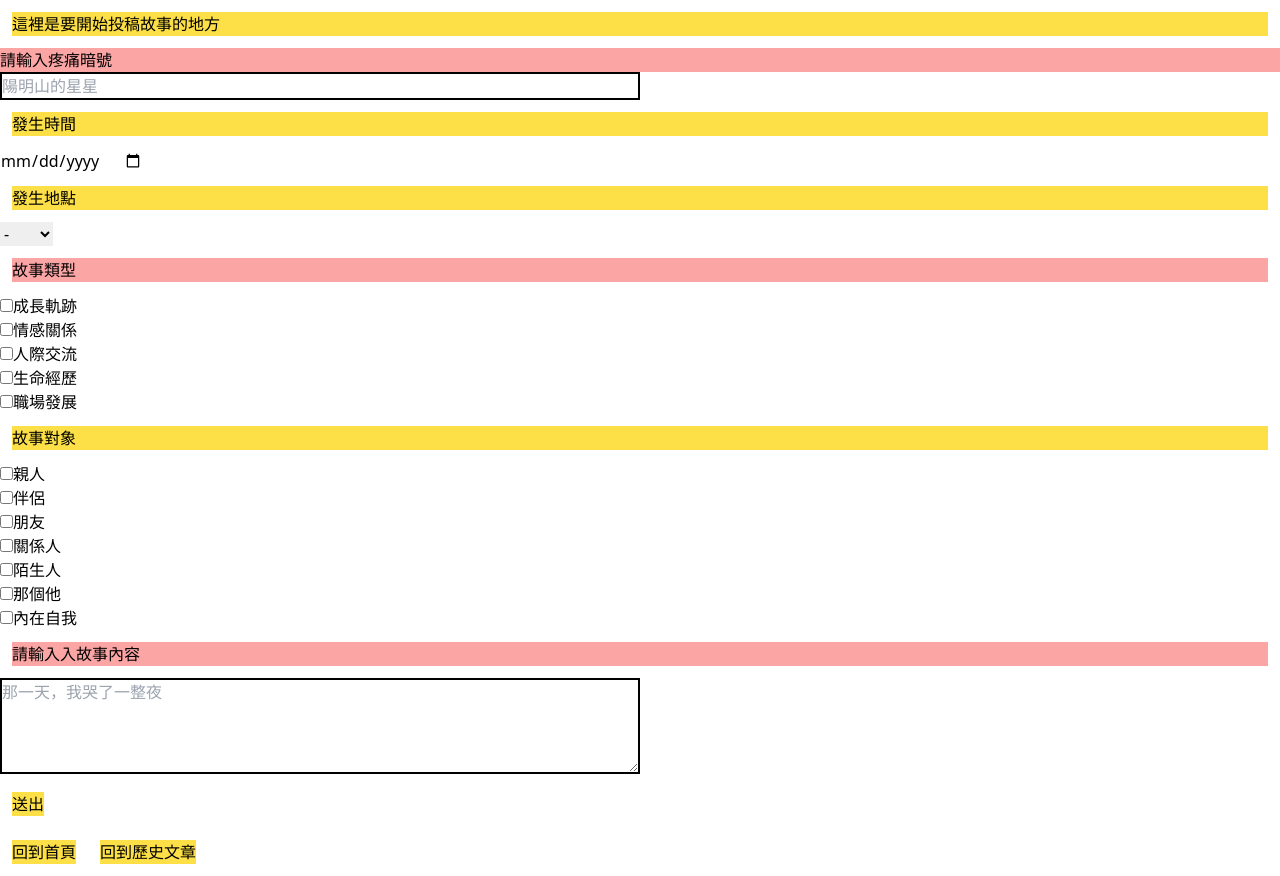
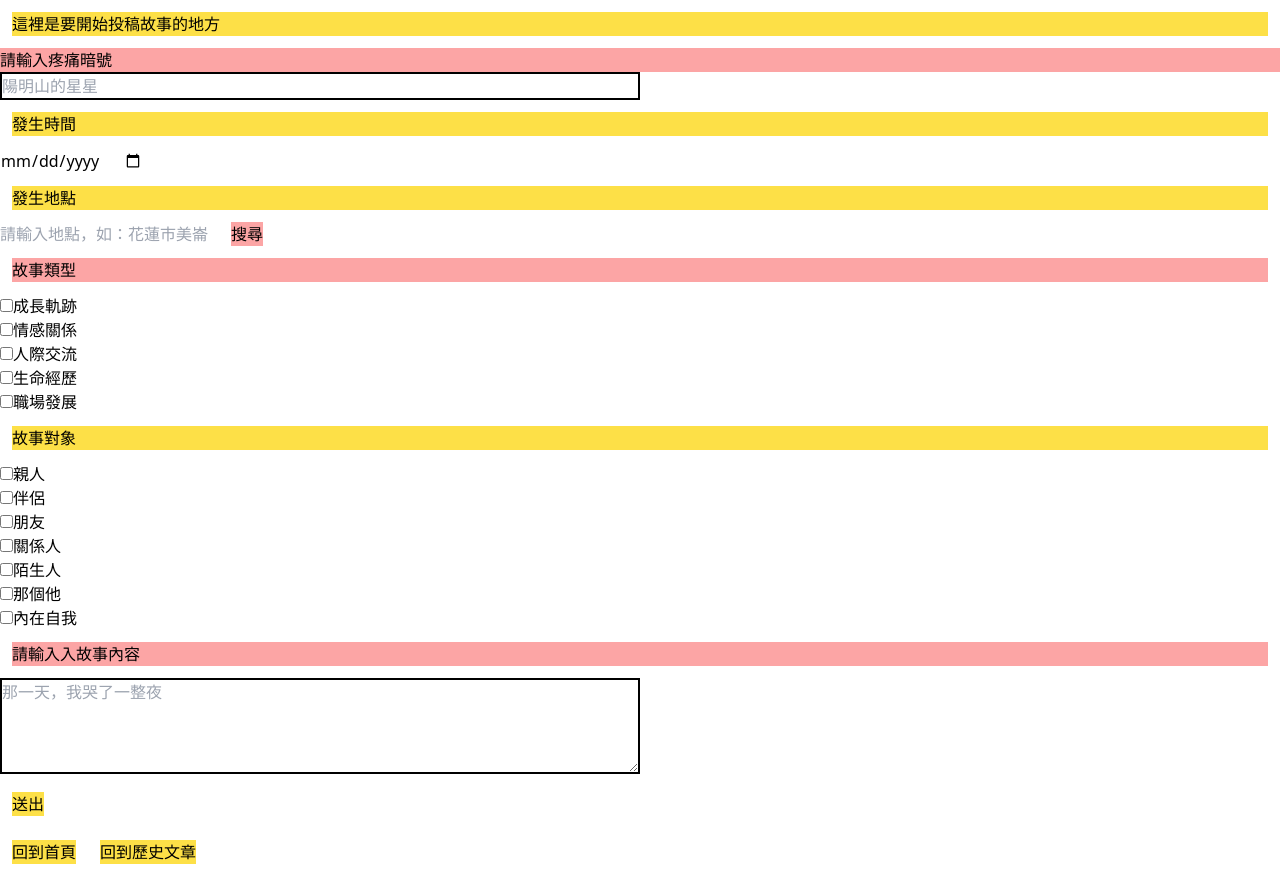
Before and after one commit to milk88084/Personal-Project, a React (Vite) app in the folder Painshelter/: page /edit in a window 1280 px wide. Built offline with nearby package versions, Linux system fonts and the light colour scheme.

Commit message:
feat(firestore): adjust location data storage format and update saving functionality.

```diff
--- a/Painshelter/package.json
+++ b/Painshelter/package.json
@@ -14,9 +14,11 @@
     "firebase": "^10.10.0",
     "firebaseui": "^6.1.0",
     "gsap": "^3.12.5",
+    "leaflet": "^1.9.4",
     "mapbox-gl": "^3.2.0",
     "react": "^18.2.0",
     "react-dom": "^18.2.0",
+    "react-leaflet": "^4.2.1",
     "react-router-dom": "^6.22.3",
     "recharts": "^2.12.4",
     "zustand": "^4.5.2"
--- a/Painshelter/src/App.jsx
+++ b/Painshelter/src/App.jsx
@@ -129,7 +129,7 @@ function App() {
             return (
               <div className="border-2 border-black  m-3 w-1/4 " key={index}>
                 <p>疼痛暗號：{story.title}</p>
-                <p>故事地點：{story.location}</p>
+                <p>故事地點：{story.location.name}</p>
                 <button onClick={() => handleVisitAthor(story.userId)}>
                   點我看作者
                 </button>
--- /dev/null
+++ b/Painshelter/src/components/LocationSearch.jsx
@@ -0,0 +1,65 @@
+import { useFormInput } from "../utils/hooks/useFormInput";
+import { useState } from "react";
+import { MapContainer, TileLayer, Marker, Popup } from "react-leaflet";
+import "leaflet/dist/leaflet.css";
+import { useLoginState } from "../utils/zustand";
+
+const LocationSearch = () => {
+  const { locationSerach, setLocationSearch } = useLoginState();
+  const [locationState, setLocationState] = useState();
+  const storyLocation = useFormInput();
+  const locationArray = [];
+
+  const handleSearch = async () => {
+    if (!storyLocation.value) return;
+
+    const url = `https://nominatim.openstreetmap.org/search?format=json&q=${encodeURIComponent(
+      storyLocation.value
+    )}`;
+
+    try {
+      const response = await fetch(url);
+      const data = await response.json();
+      if (data && data.length > 0) {
+        const { name, lat, lon } = data[0];
+        locationArray.push({ name, lat, lon });
+        setLocationSearch(locationArray);
+        setLocationState({ name, lat, lon });
+      }
+    } catch (error) {
+      console.error("Error fetching data: ", error);
+    }
+  };
+
+  console.log(locationSerach);
+
+  return (
+    <div>
+      <input
+        type="text"
+        value={storyLocation.value}
+        onChange={storyLocation.onChange}
+        placeholder="請輸入地點，如：花蓮市美崙"
+      />
+      <button className="bg-red-300" onClick={handleSearch}>
+        搜尋
+      </button>
+
+      {locationState &&
+        !isNaN(locationState.lat) &&
+        !isNaN(locationState.lon) && (
+          <MapContainer
+            center={[locationState.lat, locationState.lon]}
+            zoom={13}
+            style={{ height: "400px", width: "100%" }}
+          >
+            <TileLayer url="https://{s}.tile.openstreetmap.org/{z}/{x}/{y}.png" />
+            <Marker position={[locationState.lat, locationState.lon]}>
+              <Popup>{storyLocation.value}</Popup>
+            </Marker>
+          </MapContainer>
+        )}
+    </div>
+  );
+};
+export default LocationSearch;
--- a/Painshelter/src/main.jsx
+++ b/Painshelter/src/main.jsx
@@ -2,7 +2,7 @@ import React from "react";
 import ReactDOM from "react-dom/client";
 import App from "./App.jsx";
 import "./index.css";
-import { BrowserRouter, Routes, Route, Link } from "react-router-dom";
+import { BrowserRouter, Routes, Route } from "react-router-dom";
 import Login from "./pages/Login/index.jsx";
 import Signup from "./pages/Signup/index.jsx";
 import History from "./pages/History/index.jsx";
@@ -10,6 +10,7 @@ import Disagree from "./pages/Disagree/index.jsx";
 import Help from "./pages/Help/index.jsx";
 import Edit from "./pages/Edit/index.jsx";
 import VisitAuthor from "./pages/VisitAuthor/index.jsx";
+import Openrouteservice from "./components/LocationSearch.jsx";
 
 ReactDOM.createRoot(document.getElementById("root")).render(
   <React.StrictMode>
@@ -23,6 +24,7 @@ ReactDOM.createRoot(document.getElementById("root")).render(
         <Route path="help" element={<Help />} />
         <Route path="edit" element={<Edit />} />
         <Route path="visit" element={<VisitAuthor />} />
+        <Route path="go" element={<Openrouteservice />} />
       </Routes>
     </BrowserRouter>
   </React.StrictMode>
--- a/Painshelter/src/pages/Disagree/index.jsx
+++ b/Painshelter/src/pages/Disagree/index.jsx
@@ -7,6 +7,7 @@ export default function Disagree() {
     <div>
       <p>請你加油，不溫柔就不要來這裡</p>
       <h1>不要當個壞蛋</h1>
+
       <button className="bg-green-400 m-6" onClick={() => navigate("/")}>
         返回首頁
       </button>
--- a/Painshelter/src/pages/Edit/index.jsx
+++ b/Painshelter/src/pages/Edit/index.jsx
@@ -1,19 +1,24 @@
 import React from "react";
 import { useNavigate } from "react-router-dom";
-import locationData from "../../utils/data/location.json";
 import { useLoginState } from "../../utils/zustand.js";
 import { useFormInput } from "../../utils/hooks/useFormInput.jsx";
 import { useCheckboxInput } from "../../utils/hooks/useCheckboxInput.jsx";
 import { db } from "../../utils/firebase/firebase.jsx";
-import { Timestamp, addDoc, collection, updateDoc } from "firebase/firestore";
+import {
+  Timestamp,
+  addDoc,
+  collection,
+  updateDoc,
+  arrayUnion,
+} from "firebase/firestore";
+import LocationSearch from "../../components/LocationSearch.jsx";
 
 export default function Edit() {
   const navigate = useNavigate();
-  const { getLoginUserId } = useLoginState();
+  const { getLoginUserId, getLocationSearch } = useLoginState();
   const postStory = useFormInput();
   const storyTitle = useFormInput();
   const storyTime = useFormInput();
-  const storyLocation = useFormInput();
   const localStorageUserId = window.localStorage.getItem("userId");
   const storyTypeData = [
     "成長軌跡",
@@ -34,12 +39,14 @@ export default function Edit() {
   const storyType = useCheckboxInput(storyTypeData);
   const storyFigure = useCheckboxInput(storyFigureData);
 
+  console.log(getLocationSearch());
+
   const handleSubmit = async (event) => {
     // alert("Your favorite flavor is: ");
     event.preventDefault();
     console.log(storyTitle.value);
     console.log(storyTime.value);
-    console.log(storyLocation.value);
+    console.log(getLocationSearch());
     console.log(storyType.getSortedCheckedValues());
     console.log(storyFigure.getSortedCheckedValues());
     console.log(postStory.value);
@@ -48,7 +55,7 @@ export default function Edit() {
       const docRef = await addDoc(collection(db, "posts"), {
         title: storyTitle.value,
         time: storyTime.value,
-        location: storyLocation.value,
+        location: getLocationSearch(),
         type: storyType.getSortedCheckedValues(),
         figure: storyFigure.getSortedCheckedValues(),
         story: postStory.value,
@@ -58,11 +65,12 @@ export default function Edit() {
       await updateDoc(docRef, { storyId: docRef.id });
       console.log("Document written with ID: ", docRef.id);
       console.log(getLoginUserId());
+      alert("成功提交：" + storyTitle.value + "故事");
     } catch (error) {
       console.error("Error adding document: ", error);
+      alert("投稿失敗");
     }
     navigate("/history");
-    alert("成功提交：" + storyTitle.value + "故事");
   };
 
   return (
@@ -93,15 +101,8 @@ export default function Edit() {
         />
 
         <label className="block m-3 bg-yellow-300"> 發生地點</label>
-        <select {...storyLocation} required>
-          {locationData.map((value) => {
-            return (
-              <option key={value} value={value} required>
-                {value}
-              </option>
-            );
-          })}
-        </select>
+
+        <LocationSearch />
 
         <label className="block m-3 bg-red-300">故事類型</label>
         <ul>
--- a/Painshelter/src/pages/Signup/index.jsx
+++ b/Painshelter/src/pages/Signup/index.jsx
@@ -74,8 +74,6 @@ const Signup = () => {
                 />
               </div>
 
-              <p></p>
-
               <div className="mt-5">
                 <label
                   htmlFor="email-address"
--- a/Painshelter/src/pages/VisitAuthor/index.jsx
+++ b/Painshelter/src/pages/VisitAuthor/index.jsx
@@ -186,7 +186,7 @@ const VisitAuthor = () => {
             id={stories.storyId}
           >
             <p>疼痛暗號：{story.title}</p>
-            <p>故事地點：{story.location}</p>
+            <p>故事地點：{story.location.name}</p>
             <p>時間：{story.time}</p>
             <p>類型：{story.type}</p>
             <p>人物：{story.figure}</p>
--- a/Painshelter/src/utils/zustand.js
+++ b/Painshelter/src/utils/zustand.js
@@ -18,4 +18,8 @@ export const useLoginState = create((set, get) => ({
   postLikeNumber: "",
   getPostLikeNumber: () => get().postLikeNumber,
   setPostLikeNumber: (number) => set({ postLikeNumber: number }),
+  //locationSerach
+  locationSerach: [],
+  setLocationSearch: (data) => set({ locationSerach: data }),
+  getLocationSearch: () => get().locationSerach,
 }));
```
Also changed, not shown: Painshelter/src/pages/History/index.jsx (+7 -9 lines), 1 other file (tests, documents, lock files or other folders).
